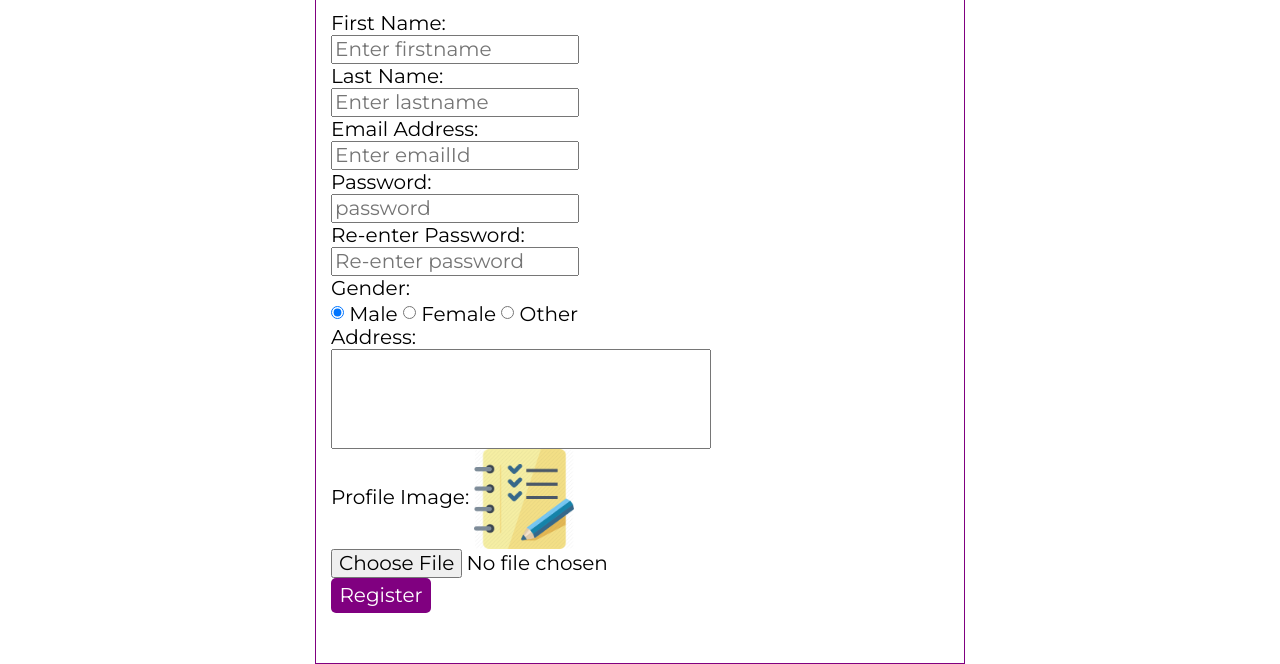
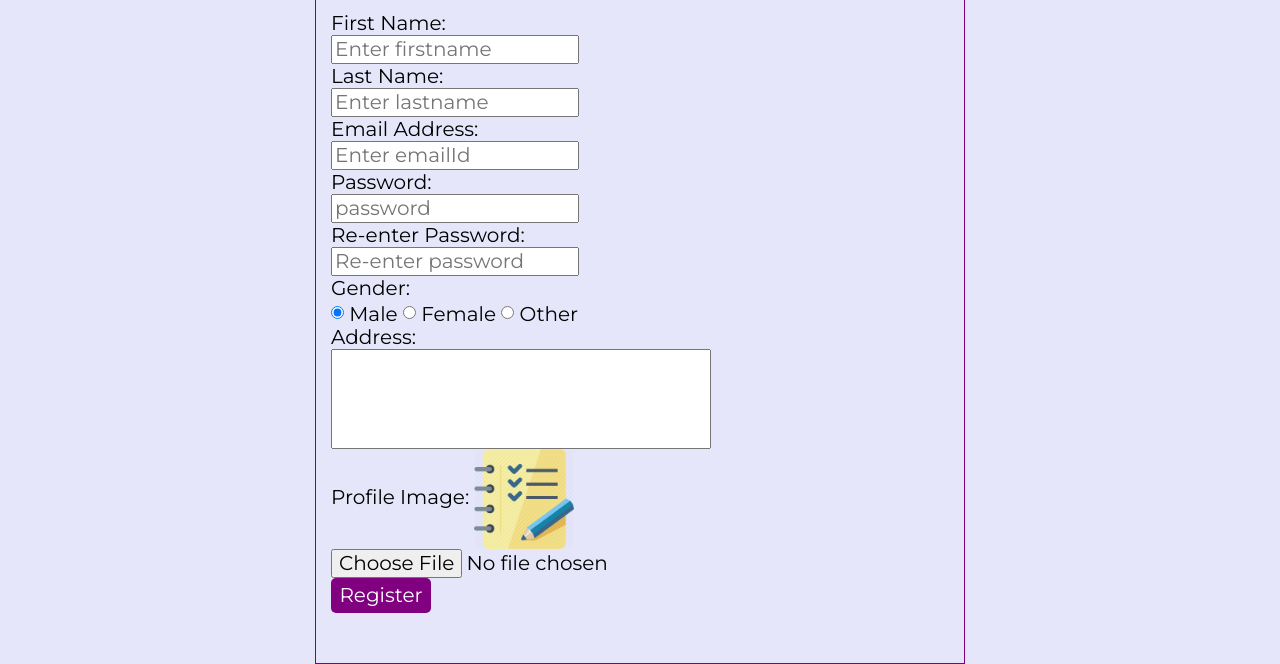
Before and after one commit to AdvaitKukade/JavascriptAssignment, a plain HTML site: page html/registration.html in a window 1280 px wide. Shown: the part 238-902 px from the top of the page. Drawn offline with Linux system fonts and the light colour scheme.

Commit message:
Changed color to #E6E6FA"

```diff
--- a/html/registration.html
+++ b/html/registration.html
@@ -9,7 +9,7 @@
             <script src="../JS/registration.js"></script>
     </head>
 
-    <body bg-color="yellow">
+    <body bgcolor="#E6E6FA">
 
         <header>
                 <div class="container1">
```
